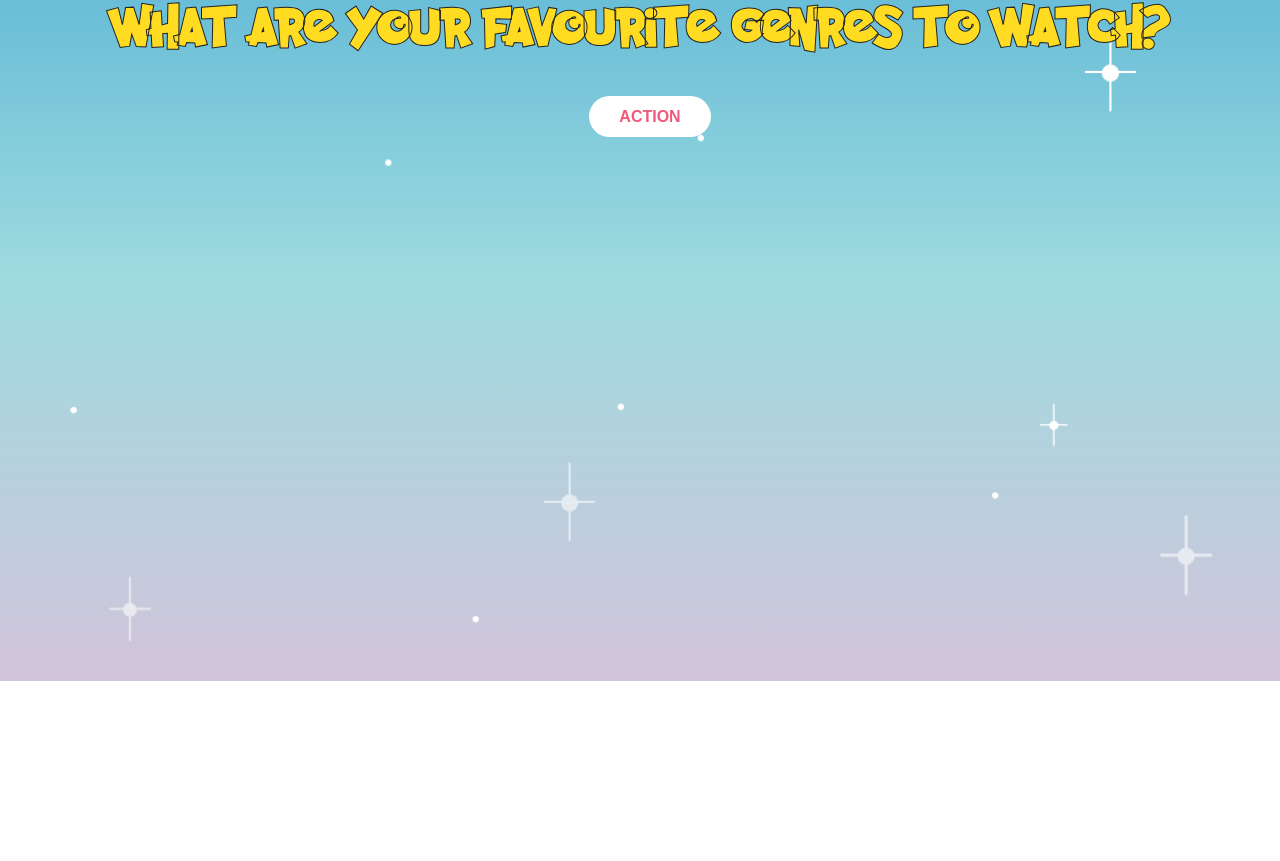
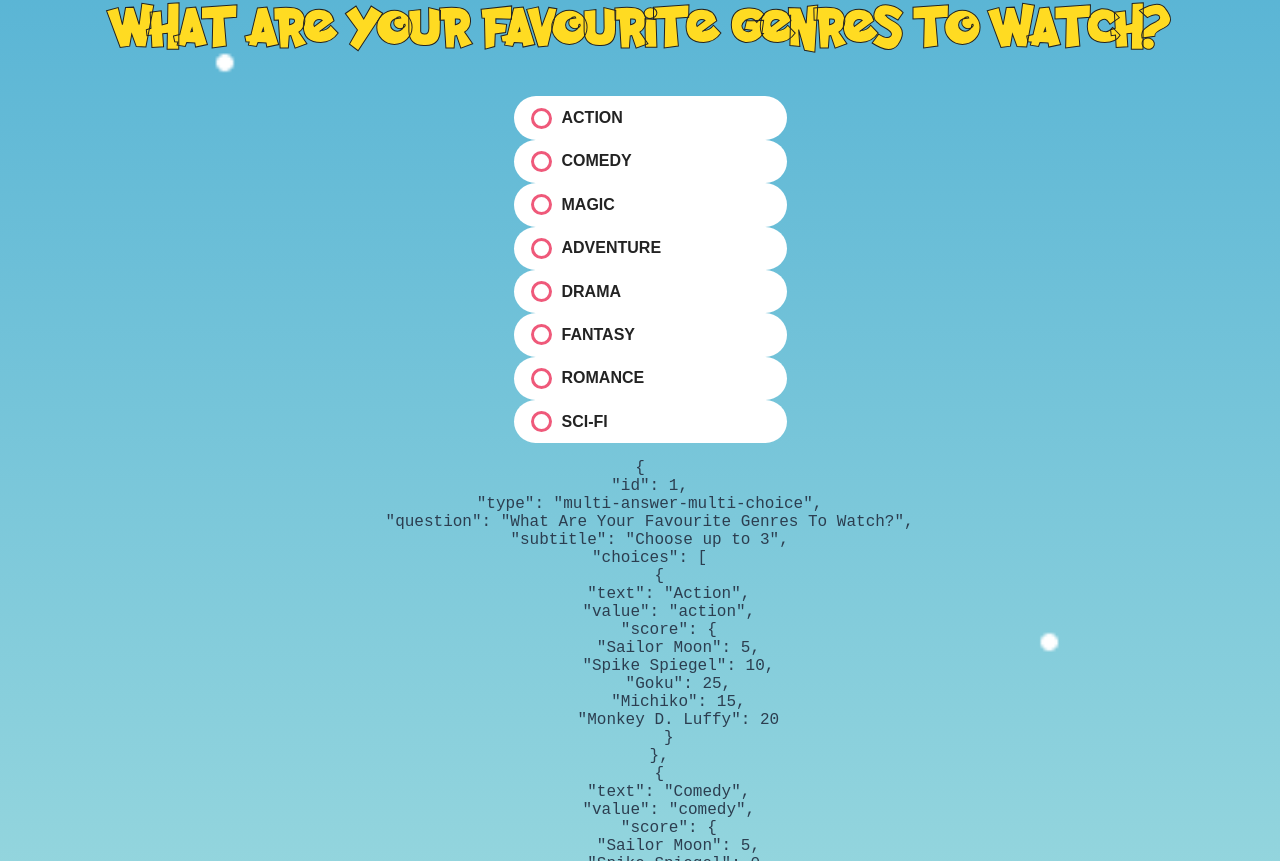
Before and after one commit to builtbybea/breakable-toy, a Vue app: page /quiz/1 in a window 1280 px wide. Shown: the part 119-980 px from the top of the page. Before the commit the page ends 800 px from the top, so only its background shows below. Built offline with nearby package versions, Linux system fonts and the light colour scheme.

Commit message:
fix(Quiz) Integrate JSON

```diff
--- /dev/null
+++ b/src/mapInputs.js
@@ -0,0 +1,4 @@
+export const inputType = {
+  'multi-answer-multi-choice': 'radio',
+  'image-choice': 'image',
+};
--- a/src/questions.json
+++ b/src/questions.json
@@ -3,7 +3,7 @@
         {
             "id": 1,
             "type": "multi-answer-multi-choice",
-            "question": "What Are Your Favourite Genres To Watch",
+            "question": "What Are Your Favourite Genres To Watch?",
             "subtitle": "Choose up to 3",
             "choices": [
                 {
@@ -409,5 +409,4 @@
             ]
         }
     ]
-
 }
--- a/src/views/Quiz.vue
+++ b/src/views/Quiz.vue
@@ -1,35 +1,44 @@
 <template>
   <div class="quiz">
-    <Title msg="What Are Your Favourite Genres To Watch?" />
+    <Title :msg="getQuestions.question" />
+
     <CustomInput
-      v-for="question in questions"
-      :key="question"
-      text="Action"
-      type="checkbox"
+      v-for="(option, key) in getQuestions.choices"
+      :key="key"
+      :text="option.text"
+      :type="inputType[getQuestions.type]"
       @get-selected="selectedAnswer"
     />
+    <pre>{{ getQuestions }}</pre>
   </div>
 </template>
 
 <script>
 import Title from '@/components/Title';
 import CustomInput from '@/components/CustomInput';
-import quiz from '@/questions.json';
+import { questions } from '@/questions.json';
+import { inputType } from '@/mapInputs.js';
+
 export default {
   name: 'quiz-page',
   components: {
     Title,
     CustomInput,
   },
+
   data() {
     return {
-      questions: quiz,
+      inputType,
     };
   },
+
   computed: {
     getQuestions() {
       const routeId = this.$route.params.id;
-      return quiz.questions[routeId + 1];
+
+      // the routeId is 1
+      // our array is 0
+      return questions[routeId - 1];
     },
   },
   methods: {
```
Also changed, not shown: 1 other file (tests, documents, lock files or other folders).
